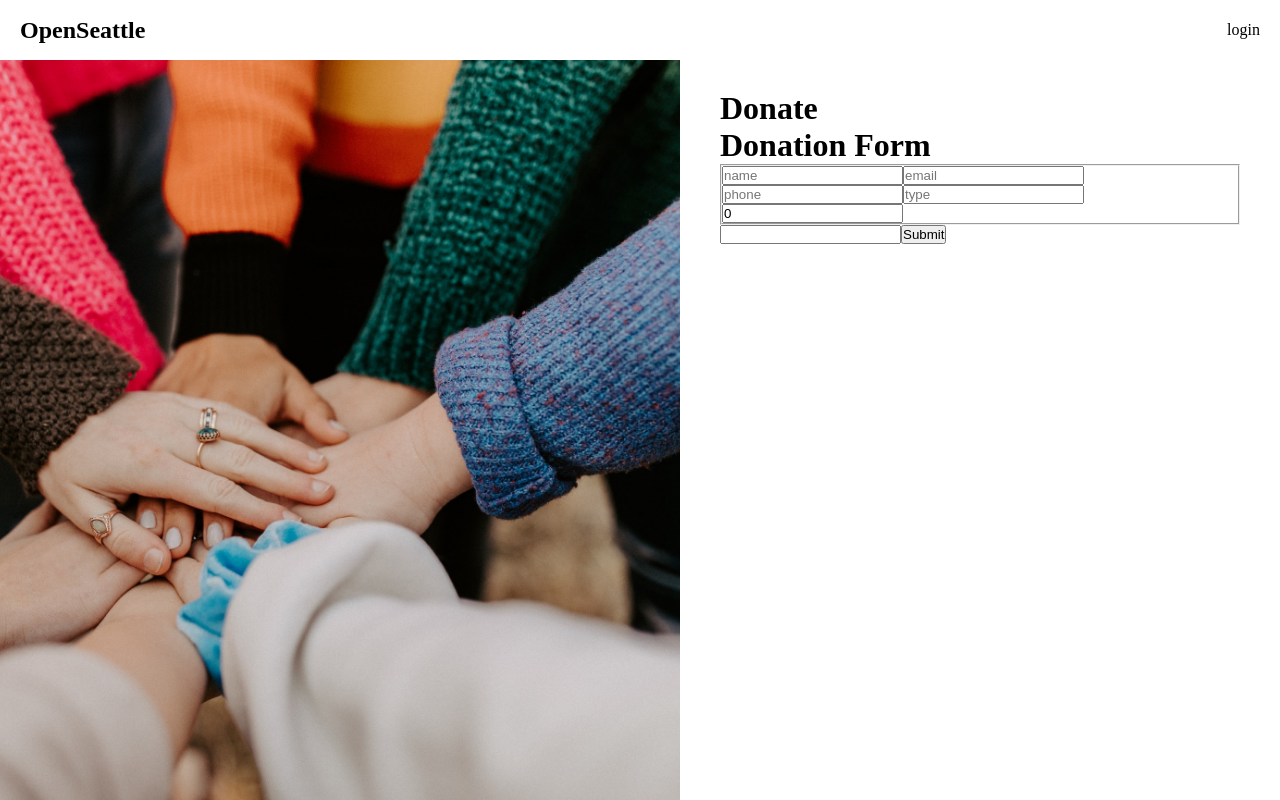
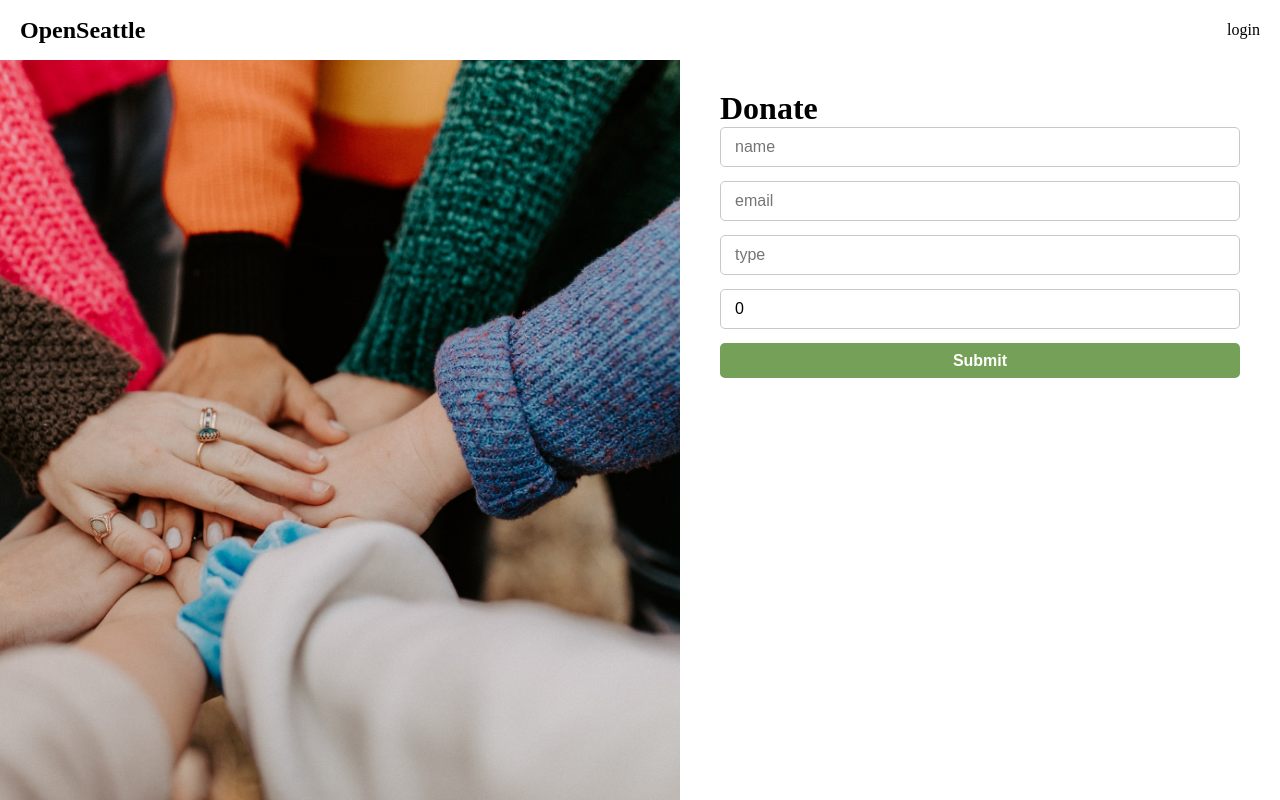
Before and after one commit to EstefanHu/OpenSeattle, a Next.js app: page / in a window 1280 px wide. Built offline with nearby package versions, Linux system fonts and the light colour scheme.

Commit message:
fixed webpack compilation issue

```diff
--- a/src/app/globals.css
+++ b/src/app/globals.css
@@ -34,8 +34,6 @@ a {
   text-decoration: none;
 }
 
-@media (prefers-color-scheme: dark) {
-  html {
-    color-scheme: dark;
-  }
+.hidden {
+  display: none;
 }
--- a/src/components/DonateForm.jsx
+++ b/src/components/DonateForm.js
@@ -1,6 +1,7 @@
-'use client'
+'use client';
 import { useState } from 'react';
-import { useRouter } from 'next/navigation'
+import { isValidEmail } from '@/lib/isValidEmail';
+import styles from './DonateForm.module.scss'
 
 const DEFAULT_FIELDS = {
     name: '',
@@ -11,7 +12,6 @@ const DEFAULT_FIELDS = {
 };
 
 export default function DonateForm() {
-    const router = useRouter()
     const [isLoading, setIsLoading] = useState(false);
     const [formData, setFormData] = useState(DEFAULT_FIELDS)
     const [errorData, setErrorData] = useState(DEFAULT_FIELDS)
@@ -21,11 +21,12 @@ export default function DonateForm() {
 
         if (isLoading) return;
         setErrorData(DEFAULT_FIELDS)
-        const { name, type, value } = formData;
+        const { name, email, type, value } = formData;
         const errors = { ...DEFAULT_FIELDS }
 
         if (!name) errors.name = 'please provide contact name'
         if (!email) errors.email = 'please provide contact email'
+        if (!isValidEmail(email)) errors.email = 'invalid email address'
         if (!type) errors.type = 'please select donation type'
         if (!value) errors.value = 'please provide donation amount'
         if (JSON.stringify(errors) !== JSON.stringify(DEFAULT_FIELDS)) return setErrorData(errors);
@@ -49,15 +50,39 @@ export default function DonateForm() {
     }
 
     return (
-        <form noValidate autoComplete='on' onSubmit={handleSubmit}>
-            <h1>Donation Form</h1>
+        <form className={styles.DonateForm} noValidate autoComplete='on' onSubmit={handleSubmit}>
+            <fieldset>
+                <input
+                    type='text'
+                    placeholder='name'
+                    value={formData.name}
+                    onChange={(e) => setFormData({ ...formData, name: e.target.value })}
+                />
+                <p>{errorData.name}</p>
 
-            <fieldset>
-                <input type='text' placeholder='name' value={formData.name} onChange={(e) => setFormData({ ...formData, name: e.target.value })} />
-                <input type='email' placeholder='email' value={formData.email} onChange={(e) => setFormData({ ...formData, email: e.target.value })} />
-                <input type='text' placeholder='phone' value={formData.phone} onChange={(e) => setFormData({ ...formData, phone: e.target.value })} />
-                <input type='text' placeholder='type' value={formData.type} onChange={(e) => setFormData({ ...formData, type: e.target.value })} />
-                <input type='text' placeholder='value' value={formData.value} onChange={(e) => setFormData({ ...formData, value: e.target.value })} />
+                <input
+                    type='email'
+                    placeholder='email'
+                    value={formData.email}
+                    onChange={(e) => setFormData({ ...formData, email: e.target.value })}
+                />
+                <p>{errorData.email}</p>
+
+                <input
+                    type='text'
+                    placeholder='type'
+                    value={formData.type}
+                    onChange={(e) => setFormData({ ...formData, type: e.target.value })}
+                />
+                <p>{errorData.type}</p>
+
+                <input
+                    type='text'
+                    placeholder='value'
+                    value={formData.value}
+                    onChange={(e) => setFormData({ ...formData, value: e.target.value })}
+                />
+                <p>{errorData.type}</p>
             </fieldset>
 
             <input tyupe='submit' className='hidden' />
--- /dev/null
+++ b/src/components/DonateForm.module.scss
@@ -0,0 +1,57 @@
+.DonateForm {
+    display: flex;
+    flex-direction: column;
+
+    fieldset {
+        outline: none;
+        border: none;
+        display: flex;
+        flex-direction: column;
+
+        input {
+            width: 100%;
+            height: 40px;
+            border: 1px solid rgb(200, 200, 200);
+            outline: none;
+            padding: 8.5px 14px;
+            border-radius: 5px;
+            transition: 0.1s;
+            margin-bottom: 4px;
+            font-size: 1rem;
+
+            &:hover {
+                border-color: grey;
+            }
+
+            &:focus {
+                border: 2px solid var(--accent);
+                padding: 8.5px 13px;
+            }
+        }
+
+        p {
+            color: var(--accent);
+            margin-bottom: 10px;
+            font-size: 0.8rem;
+            margin-left: 10px;
+        }
+    }
+
+    button[type='submit'] {
+        background-color: var(--accent);
+        border: 2px solid var(--accent);
+        color: white;
+        width: 100%;
+        border-radius: 5px;
+        height: 35px;
+        transition: 0.2s;
+        font-size: 1rem;
+        font-weight: bold;
+        cursor: pointer;
+
+        &:hover {
+            background-color: white;
+            color: var(--accent);
+        }
+    }
+}
--- /dev/null
+++ b/src/lib/isValidEmail.js
@@ -0,0 +1,6 @@
+export const isValidEmail = (emailAddress) =>
+  String(emailAddress)
+    .toLowerCase()
+    .match(
+      /^(([^<>()[\]\\.,;:\s@"]+(\.[^<>()[\]\\.,;:\s@"]+)*)|(".+"))@((\[[0-9]{1,3}\.[0-9]{1,3}\.[0-9]{1,3}\.[0-9]{1,3}\])|(([a-zA-Z\-0-9]+\.)+[a-zA-Z]{2,}))$/
+    );
```
Also changed, not shown: 1 other file (tests, documents, lock files or other folders).
